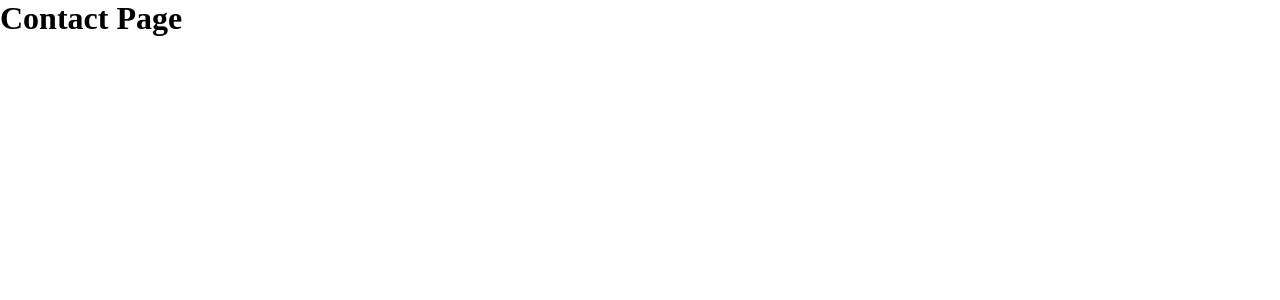
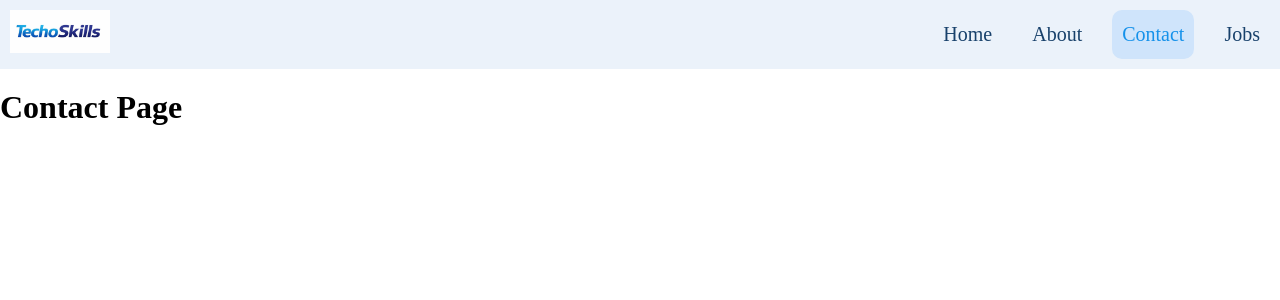
Before and after one commit to faheemahemad25/listing-filters, a React (Vite) app: page /listing-filters/contact in a window 1280 px wide. Shown: the top 300 px of the page. Built offline with nearby package versions, Linux system fonts and the light colour scheme.

Commit message:
layout route added

```diff
--- a/src/App.jsx
+++ b/src/App.jsx
@@ -32,7 +32,7 @@ function App() {
     <>
       <Routes>
         {/* Routes with Navbar */}
-        {/* <Route element={<Navbar />}> */}
+        <Route element={<Navbar />}>
           <Route path="/" element={<Home />} />
           <Route path="/about" element={<About />} />
           <Route path="/contact" element={<Contact />} />
@@ -40,7 +40,7 @@ function App() {
           <Route path="/Courses" element={<Courses />} />
           <Route path="/our-placements" element={<Placements />} />
           <Route path="/jobs" element={<Jobs />} />
-        {/* </Route> */}
+        </Route>
 
         {/* Routes without Navbar */}
         <Route path="/user/:id" element={<User />} />
```
